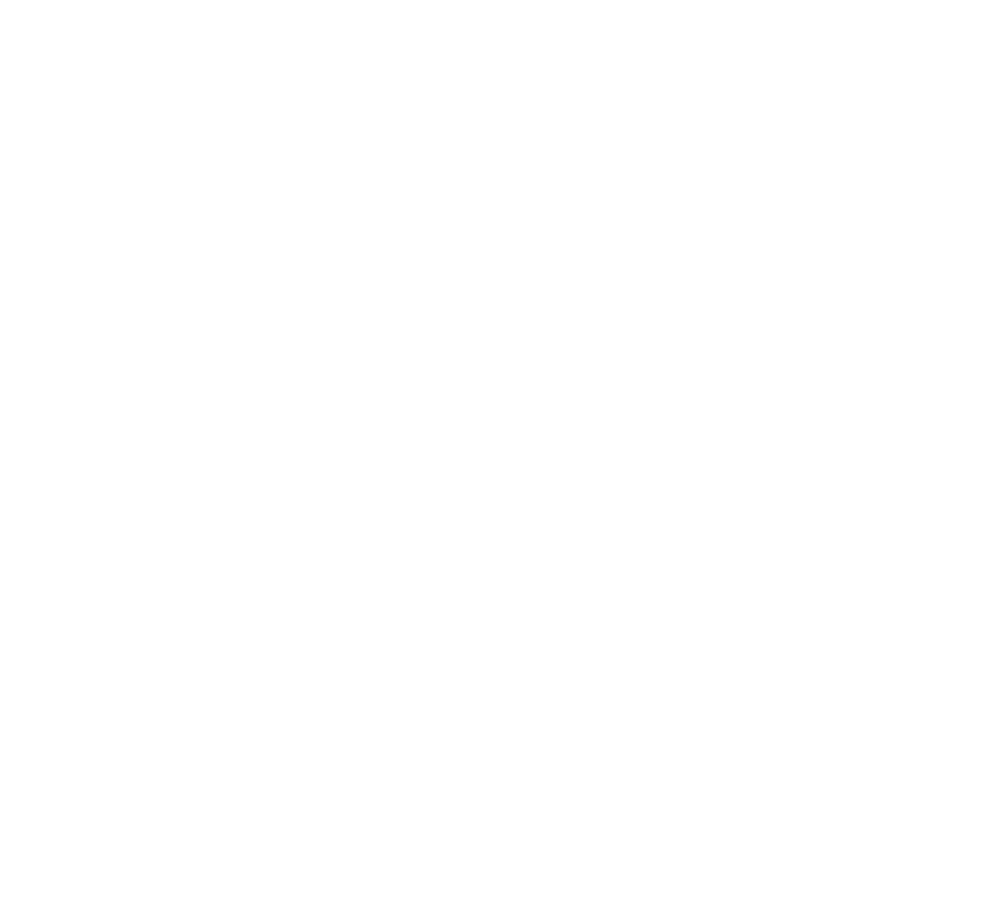
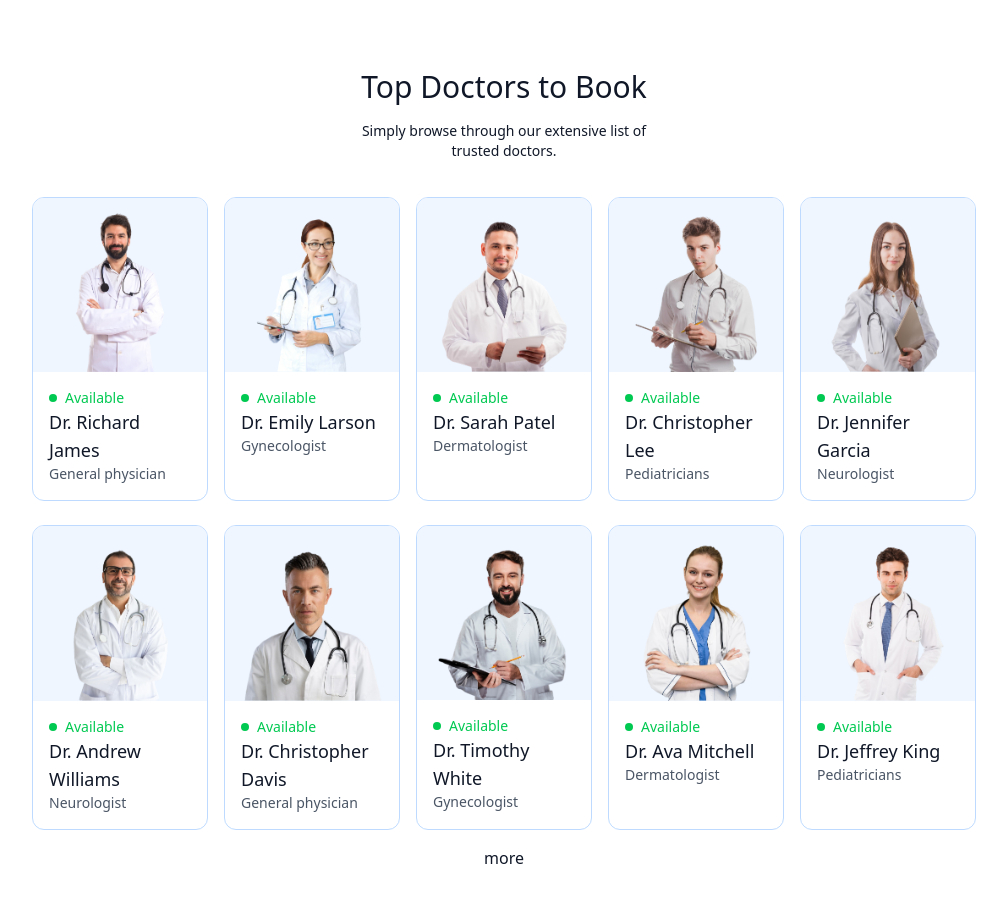
Before and after one commit to mdshoeb8147/prescipto, a React (Vite) app: page / in a window 1280 px wide. Shown: the part 1080-1983 px from the top of the page, without its empty margins (136-1143 px from the left). Before the commit the page ends 1085 px from the top, so only its background shows below. Built offline with nearby package versions, Linux system fonts and the light colour scheme.

Commit message:
more button to be added

```diff
--- /dev/null
+++ b/src/components/TopDoctors.jsx
@@ -0,0 +1,35 @@
+import { doctors } from "../assets/assets";
+
+const TopDoctors = () => {
+  return (
+    <div className="flex flex-col items-center gap-4 my-16 text-gray-900 md:mx-10">
+      <h1 className="text-3xl font-medium">Top Doctors to Book </h1>
+
+      <p className="sm:w-1/3 text-center text-sm">
+        Simply browse through our extensive list of trusted doctors.
+      </p>
+
+      <div className="w-full grid grid-cols-5 gap-4 pt-5 gap-y-6 px-3 sm:px-0">
+        {doctors.slice(0, 10).map((item, index) => (
+          <div
+            key={index}
+            className="border border-blue-200 rounded-xl overflow-hidden cursor-pointer hover:translate-y-[-10px] transition-all duration-500"
+          >
+            <img src={item.image} alt="" className="bg-blue-50 " />
+            <div className="p-4">
+              <div className="flex items-center gap-2 text-sm text-center text-green-500">
+                <p className="w-2 h-2 bg-green-500 rounded-full"></p>
+                <p>Available</p>
+              </div>
+              <p className="text-gray-900 text-lg font-medium">{item.name}</p>
+              <p className="text-gray-600 text-sm">{item.speciality}</p>
+            </div>
+          </div>
+        ))}
+      </div>
+
+      <button>more</button>
+    </div>
+  );
+};
+export default TopDoctors;
--- a/src/pages/Home.jsx
+++ b/src/pages/Home.jsx
@@ -1,11 +1,13 @@
 import Header from "../components/Header";
 import SpecialityMenu from "../components/SpecialityMenu";
+import TopDoctors from "../components/TopDoctors";
 
 const Home = () => {
   return (
     <div>
       <Header />
       <SpecialityMenu />
+      <TopDoctors />
     </div>
   );
 };
```
